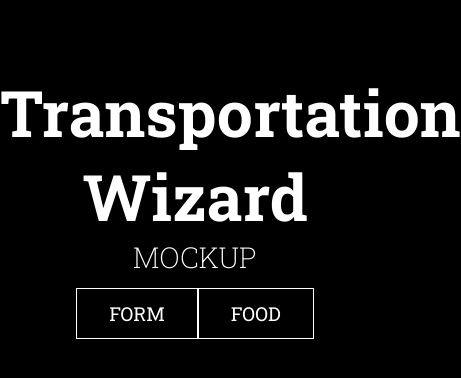
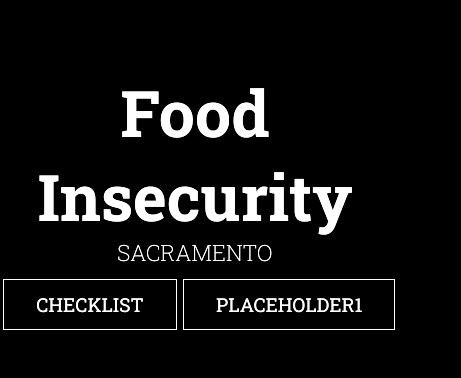
Before and after one commit to AstroSL/mockup, a React (Create React App) app: page / in a window 390 px wide. Shown: the part 268-646 px from the top of the page, 461 px wide, since content can reach past the window. Built offline with nearby package versions, Linux system fonts and the light colour scheme.

Commit message:
begin footer implementation

```diff
--- a/src/components/Video.js
+++ b/src/components/Video.js
@@ -2,20 +2,20 @@ import React from 'react'
 import './VideoStyles.css'
 import {Link} from 'react-router-dom'
 
-import sacOne from '../assets/sacv.mp4'
+import sacOne from '../assets/sacv1.mp4'
 
 const Video = () => {
   return (
-    <div className ='sac'>
+    <div className ='food'>
         <video autoPlay loop muted id='video'>
             <source src={sacOne} type='video/mp4' />
         </video>
         <div className='content'>
-            <h1>Transportation Wizard</h1>
-            <p>Mockup</p>
+            <h1>Food Insecurity</h1>
+            <p>Sacramento</p>
         <div>
-             <Link to='/form' className='btn'>Form</Link>
-             <Link to='/food' className='btn'>Food</Link>
+             <Link to='/checklist' className='btn'>Checklist</Link>
+             <Link to='/placerholder1' className='btn'>Placeholder1</Link>
             </div>
         </div>
     </div>
--- a/src/components/VideoStyles.css
+++ b/src/components/VideoStyles.css
@@ -6,13 +6,13 @@
 
 }
 
-.sac{
+.food{
     height:100 vh;
     width: 100%;
     object-fit: contain;
 }
 
-.sac .content{
+.food .content{
     text-align: center;
     position: absolute;
     margin: auto;
@@ -21,15 +21,30 @@
     top: 40vh;
 }
 
-.sac .content h1{
+.food .content h1{
     font-size: 4rem;
     color: #fff;
 }
 
-.sac p{
+.food p{
     font-size: 1.8rem;
     font-weight: 200;
     text-transform: uppercase;
     margin-bottom: 1.6rem;
     color: #fff;
 }
+
+.food .btn{
+    margin :1rem .2rem;
+}
+
+@media screen and (max-width:640px){
+    .content h1{
+        font-size: 3rem;
+    }
+
+    .content p{
+        font-size: 1.4rem;
+        margin-bottom: 1.6rem;
+    }
+}
--- a/src/routes/Home.js
+++ b/src/routes/Home.js
@@ -1,12 +1,14 @@
 import React from 'react'
 import Navbar from '../components/Navbar'
 import Video from '../components/Video'
+import Footer from '../components/Video'
 
 const Home = () => {
   return (
     <div>
       <Navbar />
       <Video/>
+      <Footer/>
 
     </div>
   )
```
Also changed, not shown: src/components/Footer.js (added, +39 -0 lines), src/components/FooterStyles.css (added), src/index.css (line endings or trailing spaces), 1 other file (tests, documents, lock files or other folders).
